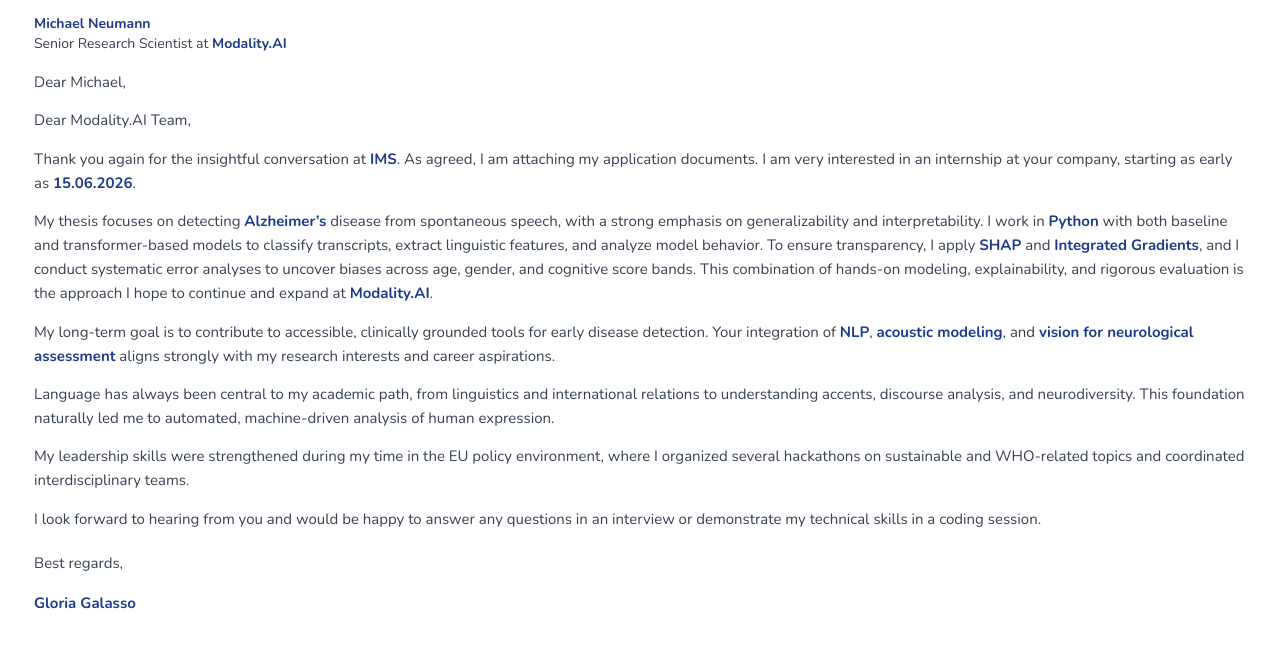
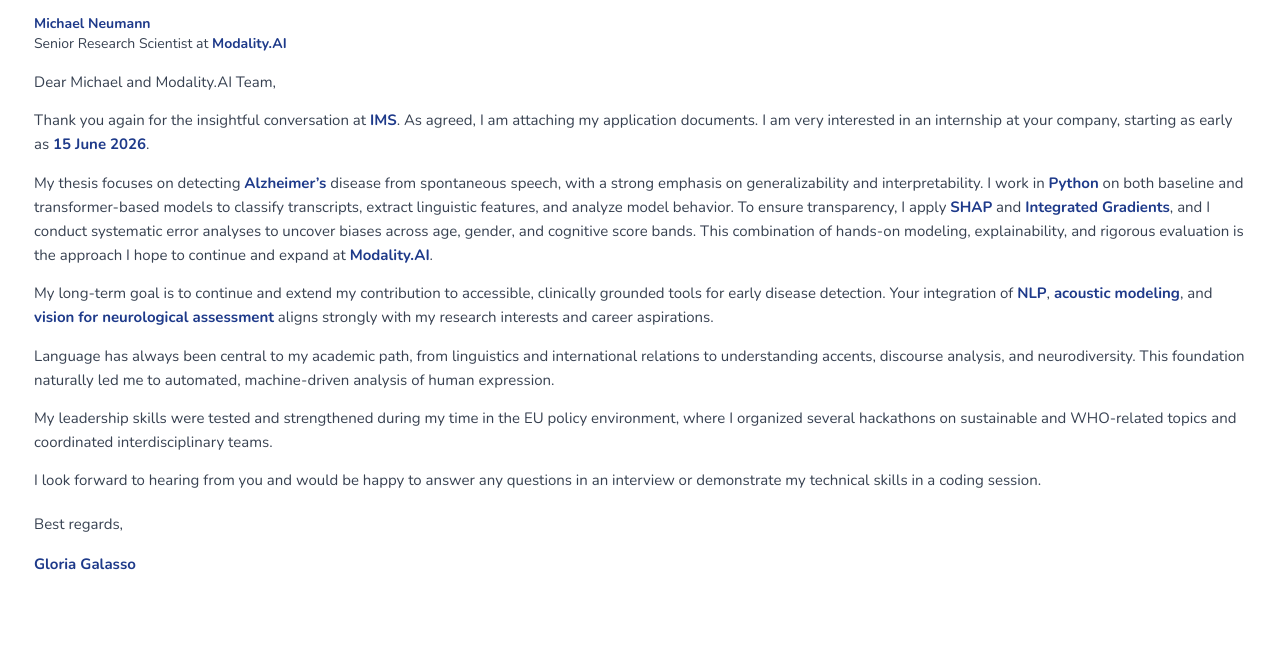
Before and after one commit to gloriagalasso/resume, a website: page presentation.html in a window 1280 px wide. Shown: the part 204-852 px from the top of the page. Drawn offline with nearby package versions, Linux system fonts and the light colour scheme.

Commit message:
Update presentation letter and HTML content
Revised the greeting, internship start date format, and wording for clarity and professionalism in presentation.html. Updated presentation-letter.pdf to reflect these changes.

```diff
--- a/presentation.html
+++ b/presentation.html
@@ -151,16 +151,15 @@
         </section>
 
         <main class="letter-body">
-            <p>Dear Michael,</p>
-            <p>Dear Modality.AI Team,</p>
+            <p>Dear Michael and Modality.AI Team,</p>
 
             <p>Thank you again for the insightful conversation at <span class="highlight">IMS</span>. As agreed, I am
                 attaching my application documents. I am very interested in an internship at your company, starting as
-                early as <span class="highlight">15.06.2026</span>.</p>
+                early as <span class="highlight">15 June 2026</span>.</p>
 
             <p>My thesis focuses on detecting <span class="highlight">Alzheimer’s</span> disease from spontaneous
                 speech, with a strong emphasis on generalizability and interpretability. I work in <span
-                    class="highlight">Python</span> with both baseline and transformer‑based models to classify
+                    class="highlight">Python</span> on both baseline and transformer‑based models to classify
                 transcripts, extract linguistic features, and analyze model behavior. To ensure transparency, I apply
                 <span class="highlight">SHAP</span> and <span class="highlight">Integrated Gradients</span>, and I
                 conduct systematic error analyses to uncover biases across age, gender, and cognitive score bands. This
@@ -168,17 +167,18 @@
                 continue and expand at <span class="highlight">Modality.AI</span>.
             </p>
 
-            <p>My long‑term goal is to contribute to accessible, clinically grounded tools for early disease detection.
-                Your integration of <span class="highlight">NLP</span>, <span class="highlight">acoustic
-                    modeling</span>, and <span class="highlight">vision for neurological assessment</span> aligns
-                strongly with my research interests and career aspirations.</p>
+            <p>My long‑term goal is to continue and extend my contribution to accessible, clinically grounded tools for
+                early disease detection. Your integration of <span class="highlight">NLP</span>, <span
+                    class="highlight">acoustic modeling</span>, and <span class="highlight">vision for neurological
+                    assessment</span> aligns strongly with my research interests and career aspirations.</p>
 
             <p>Language has always been central to my academic path, from linguistics and international relations to
                 understanding accents, discourse analysis, and neurodiversity. This foundation naturally led me to
                 automated, machine‑driven analysis of human expression.</p>
 
-            <p>My leadership skills were strengthened during my time in the EU policy environment, where I organized
-                several hackathons on sustainable and WHO‑related topics and coordinated interdisciplinary teams.</p>
+            <p>My leadership skills were tested and strengthened during my time in the EU policy environment, where I
+                organized several hackathons on sustainable and WHO‑related topics and coordinated interdisciplinary
+                teams.</p>
 
             <p>I look forward to hearing from you and would be happy to answer any questions in an interview or
                 demonstrate my technical skills in a coding session.</p>
```
Also changed, not shown: 1 other file.
